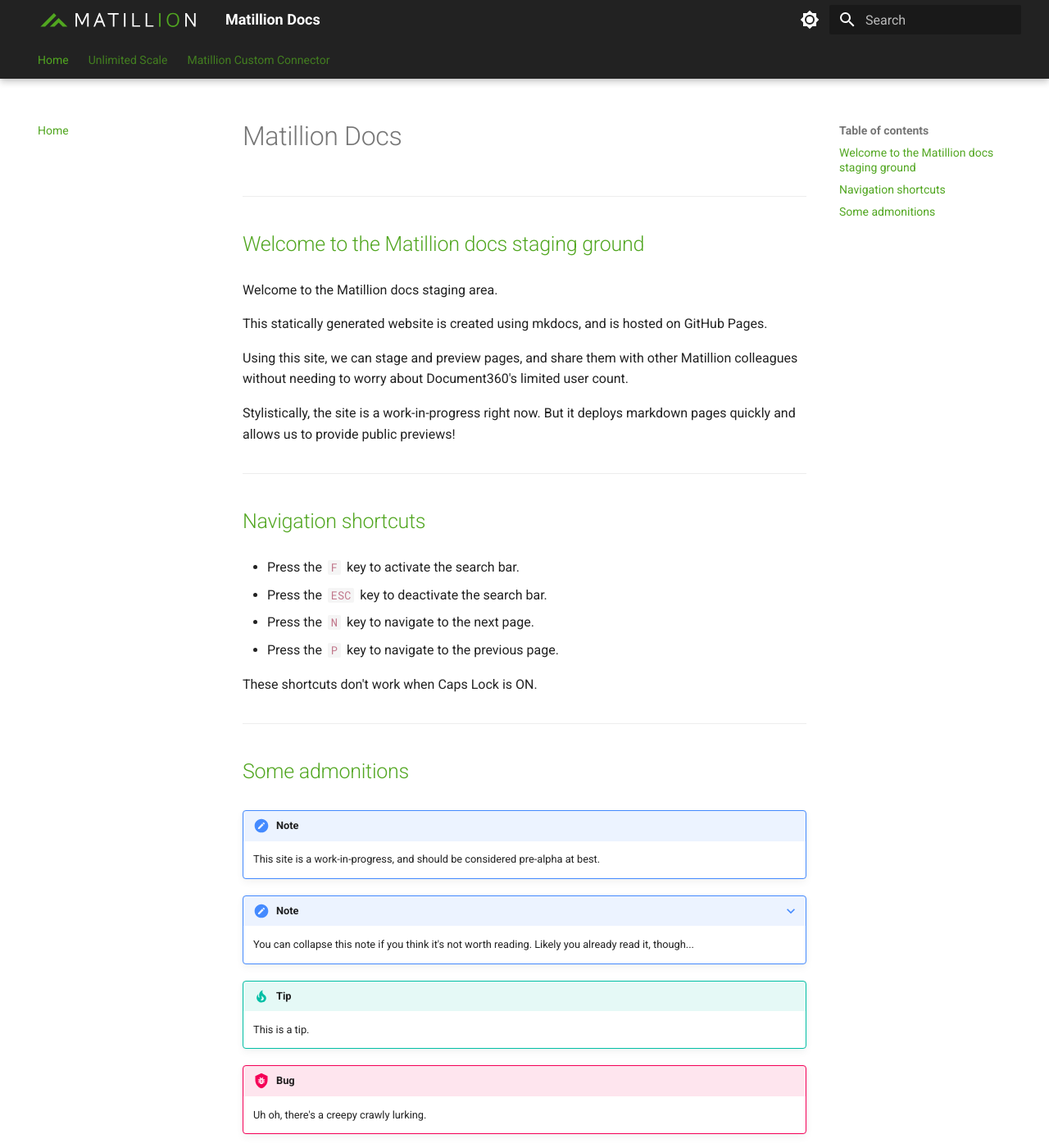
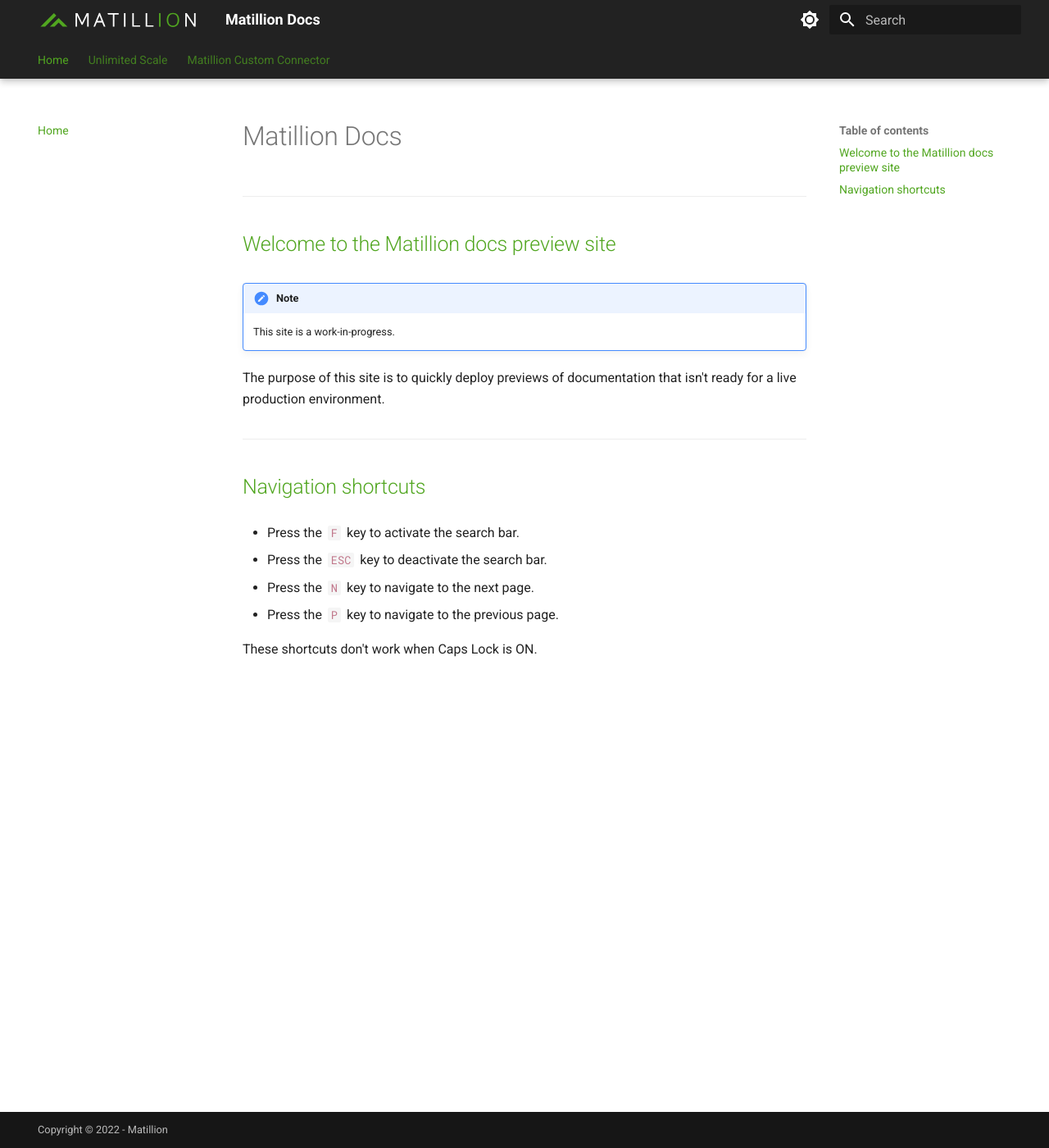
Before and after one commit to EvgenyMerkulov/matillion-docs-previews, an MkDocs documentation site: the page built from docs/index.md, in a window 1280 px wide and 1400 px high. Shown: the whole window at 82% size. Built offline with MkDocs 1.6.1 and Material for MkDocs 9.7.7, drawn with Linux system fonts in a browser that asks for light colours.

Commit message:
updating the homepage

```diff
--- a/docs/index.md
+++ b/docs/index.md
@@ -2,15 +2,13 @@
 
 ---
 
-## Welcome to the Matillion docs staging ground
+## Welcome to the Matillion docs preview site
 
-Welcome to the Matillion docs staging area.
+!!! Note
 
-This statically generated website is created using mkdocs, and is hosted on GitHub Pages.
+    This site is a work-in-progress.
 
-Using this site, we can stage and preview pages, and share them with other Matillion colleagues without needing to worry about Document360's limited user count.
-
-Stylistically, the site is a work-in-progress right now. But it deploys markdown pages quickly and allows us to provide public previews!
+The purpose of this site is to quickly deploy previews of documentation that isn't ready for a live production environment.
 
 ---
 
@@ -22,25 +20,3 @@ Stylistically, the site is a work-in-progress right now. But it deploys markdown
 - Press the `P` key to navigate to the previous page.
 
 These shortcuts don't work when Caps Lock is ON.
-
----
-
-## Some admonitions
-
-!!! Note
-
-    This site is a work-in-progress, and should be considered pre-alpha at best.
-
-???+ Note
-
-    You can collapse this note if you think it's not worth reading.
-    Likely you already read it, though...
-
-
-!!! Tip
-
-    This is a tip.
-
-!!! Bug
-
-    Uh oh, there's a creepy crawly lurking.
```
